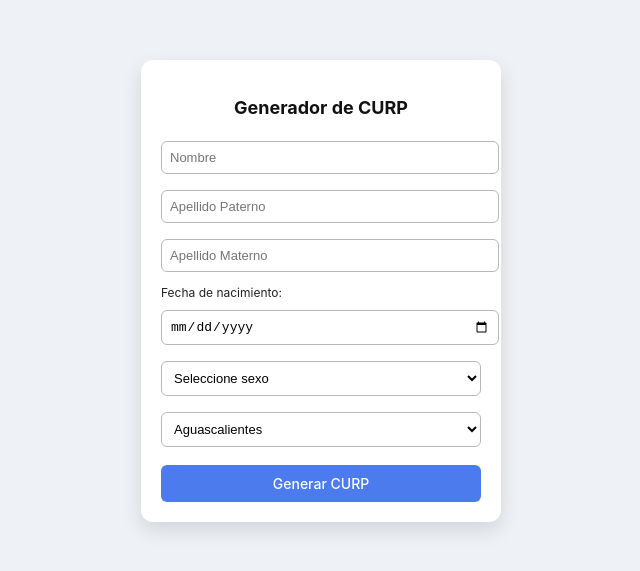
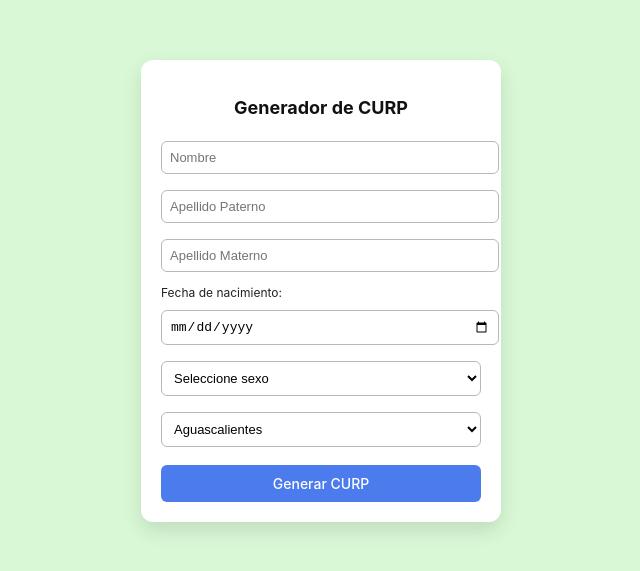
Before and after one commit to JulioQuintanaAyala/GeneratCurp, a React (Vite) app in the folder Curp/: page / in a window 1280 px wide. Shown: the part 109-680 px from the top of the page, without its empty margins (319-959 px from the left). Built offline with nearby package versions, Linux system fonts and the light colour scheme.

Commit message:
Cambiando el color de fondo

```diff
--- a/Curp/src/styles.css
+++ b/Curp/src/styles.css
@@ -1,7 +1,8 @@
 /* ======== ESTILO GENERAL ======== */
 body {
     font-family: 'Inter', Arial, sans-serif;
-    background: #eef2f7;
+    background: #d9f9d6;
+    /* 🌿 Verde claro */
 
     justify-content: center;
     /* Centra horizontal */
@@ -10,6 +11,7 @@ body {
     padding: 0;
     color: #8A2BE2;
 }
+
 
 /* ======== TARJETA DEL FORMULARIO ======== */
 .card {
```
